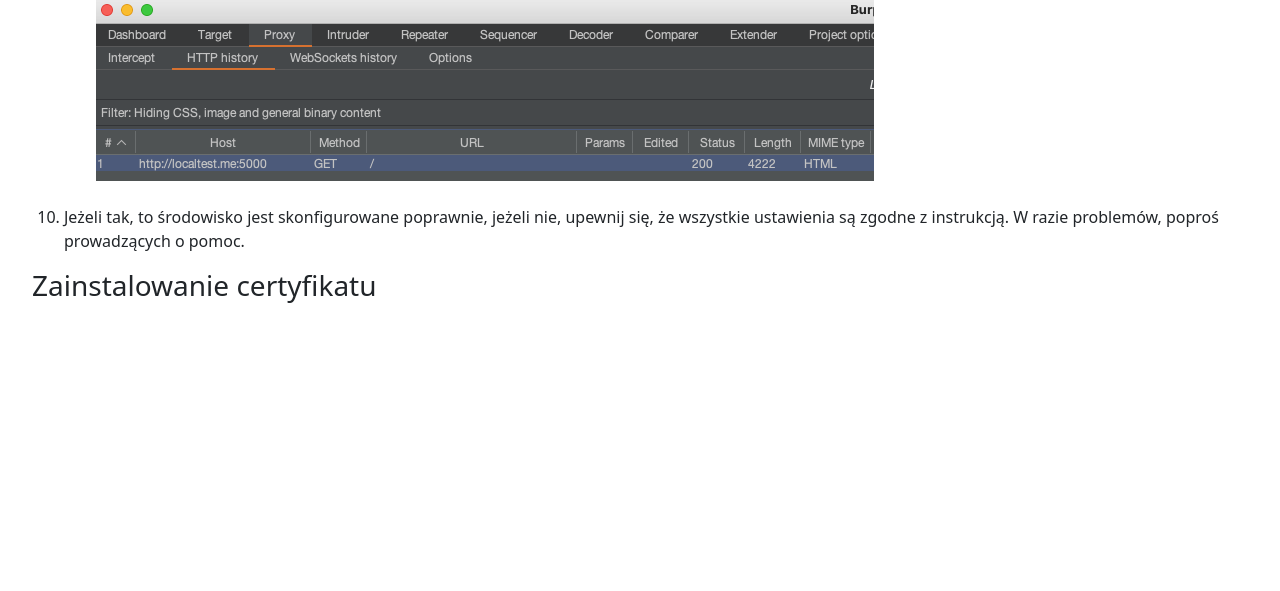
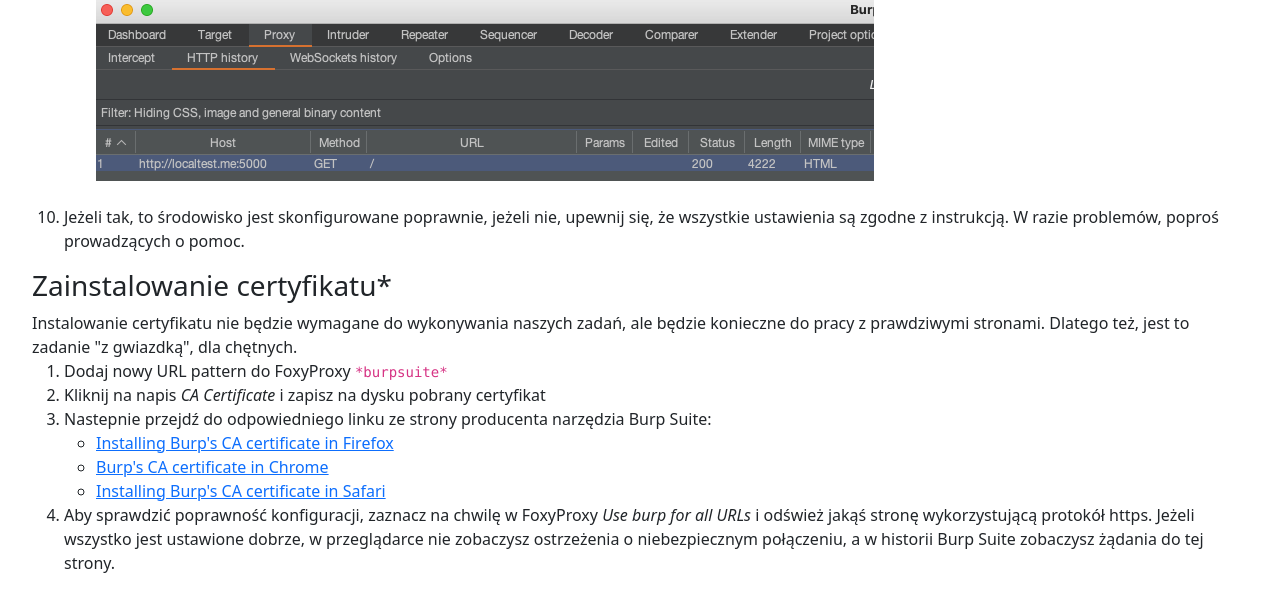
Before and after one commit to gregxsunday/burp-wkshop, a Flask app: page / in a window 1280 px wide. Shown: the part 1748-2339 px from the top of the page. Before the commit the page ends 2051 px from the top, so only its background shows below. Run offline with Flask 2, Linux system fonts and the light colour scheme.

Commit message:
added installing burp's certificate

```diff
--- a/app/templates/core/index.html
+++ b/app/templates/core/index.html
@@ -35,7 +35,20 @@
         </ol>
     </div>
 
-    <h3>Zainstalowanie certyfikatu</h3>
+    <h3>Zainstalowanie certyfikatu*</h3>
+    <div>
+        Instalowanie certyfikatu nie będzie wymagane do wykonywania naszych zadań, ale będzie konieczne do pracy z prawdziwymi stronami. Dlatego też, jest to zadanie "z gwiazdką", dla chętnych.
+        <ol>
+            <li>Dodaj nowy URL pattern do FoxyProxy <code>*burpsuite*</code></li>
+            <li>Kliknij na napis <i>CA Certificate</i> i zapisz na dysku pobrany certyfikat</li>
+            <li>Nastepnie przejdź do odpowiedniego linku ze strony producenta narzędzia Burp Suite:<ul>
+                <li><a href="https://portswigger.net/burp/documentation/desktop/getting-started/proxy-setup/certificate/firefox">Installing Burp's CA certificate in Firefox</a></li>
+                <li><a href="https://portswigger.net/burp/documentation/desktop/getting-started/proxy-setup/certificate/chrome">Burp's CA certificate in Chrome</a></li>
+                <li><a href="https://portswigger.net/burp/documentation/desktop/getting-started/proxy-setup/certificate/safari">Installing Burp's CA certificate in Safari</a></li>
+            </ul></li>
+            <li>Aby sprawdzić poprawność konfiguracji, zaznacz na chwilę w FoxyProxy <i>Use burp for all URLs</i> i odśwież jakąś stronę wykorzystującą protokół https. Jeżeli wszystko jest ustawione dobrze, w przeglądarce nie zobaczysz ostrzeżenia o niebezpiecznym połączeniu, a w historii Burp Suite zobaczysz żądania do tej strony.</li>
+        </ol>
+    </div>
 </div>
 
 {% endblock %}
```
